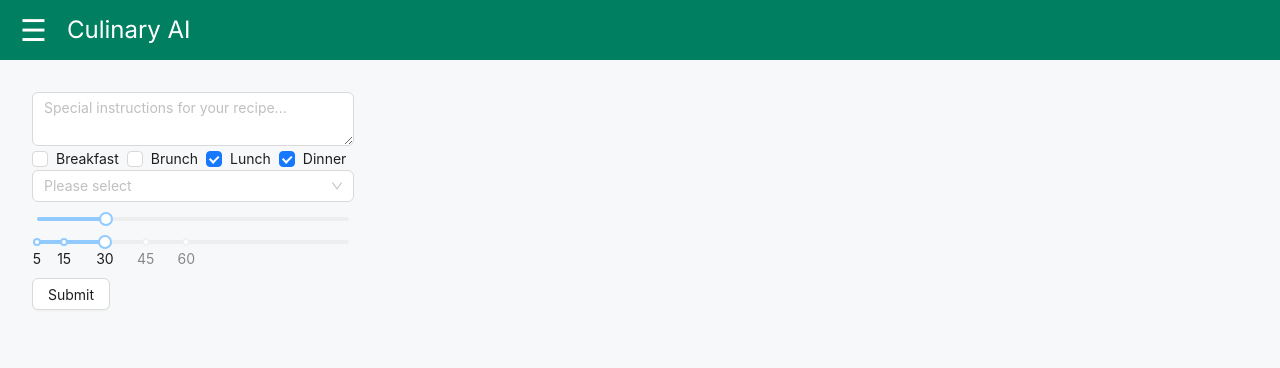
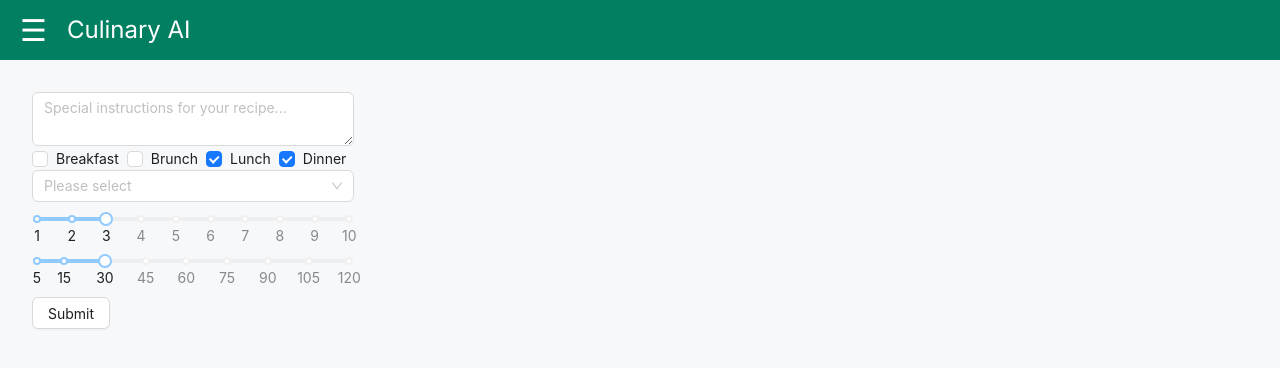
Before and after one commit to Christopher-Stolfa/recipes-ai, a Next.js app: page / in a window 1280 px wide. Shown: the top 368 px of the page. Built offline with nearby package versions, Linux system fonts and the light colour scheme; what i18n-iso-countries would draw is missing.

Commit message:
Add marks to sliders

```diff
--- a/app/components/recipe-form/recipe-form.tsx
+++ b/app/components/recipe-form/recipe-form.tsx
@@ -189,7 +189,25 @@ const RecipeForm: React.FC = () => {
       <Controller
         name="difficulty"
         control={control}
-        render={({ field }) => <Slider {...field} min={1} max={10} />}
+        render={({ field }) => (
+          <Slider
+            {...field}
+            marks={{
+              1: 1,
+              2: 2,
+              3: 3,
+              4: 4,
+              5: 5,
+              6: 6,
+              7: 7,
+              8: 8,
+              9: 9,
+              10: 10,
+            }}
+            min={1}
+            max={10}
+          />
+        )}
       />
       <Controller
         name="cookingTime"
@@ -198,11 +216,15 @@ const RecipeForm: React.FC = () => {
           <Slider
             {...field}
             marks={{
-              5: "5",
-              15: "15",
-              30: "30",
-              45: "45",
-              60: "60",
+              5: 5,
+              15: 15,
+              30: 30,
+              45: 45,
+              60: 60,
+              75: 75,
+              90: 90,
+              105: 105,
+              120: 120,
             }}
             min={5}
             max={120}
```
